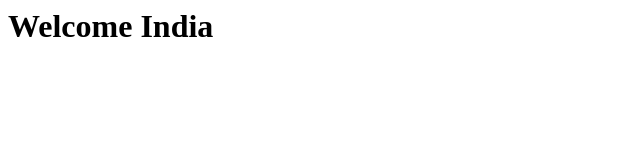
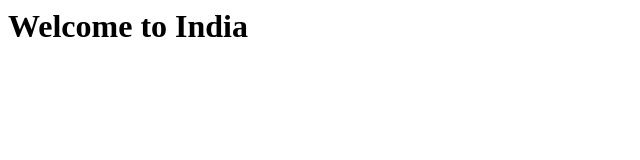
Before and after one commit to Khanimran33/imran1-1, a plain HTML site: page index.html in a window 1280 px wide. Shown: the whole page, without its empty margins (0-640 px from the left). Drawn offline with Linux system fonts and the light colour scheme.

Commit message:
these are all files

```diff
--- a/index.html
+++ b/index.html
@@ -1,7 +1,7 @@
 <html>
 <head>
 <body>
-<h1>Welcome India</h1>
+<h1>Welcome to India</h1>
 </body>
 </head>
 </html>
```
